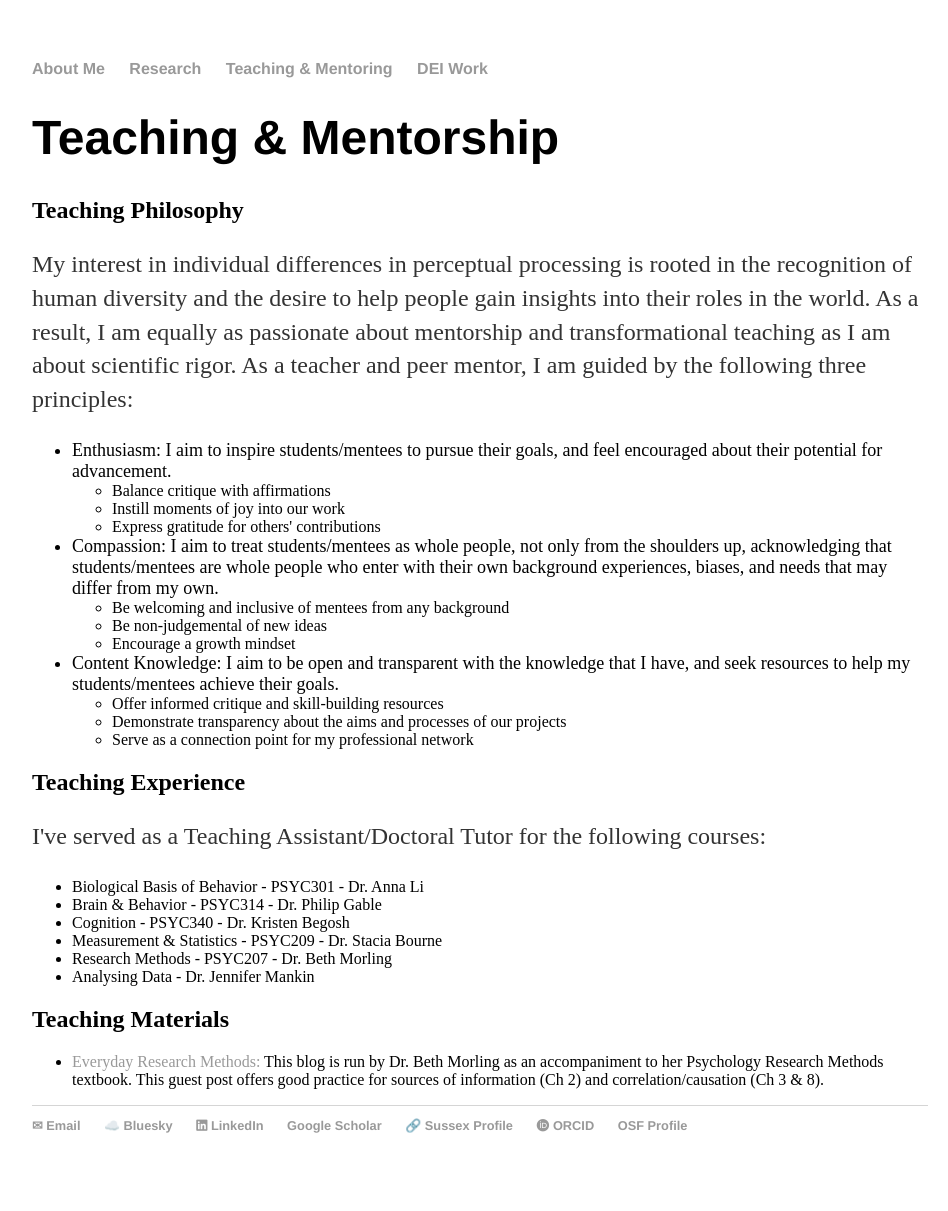
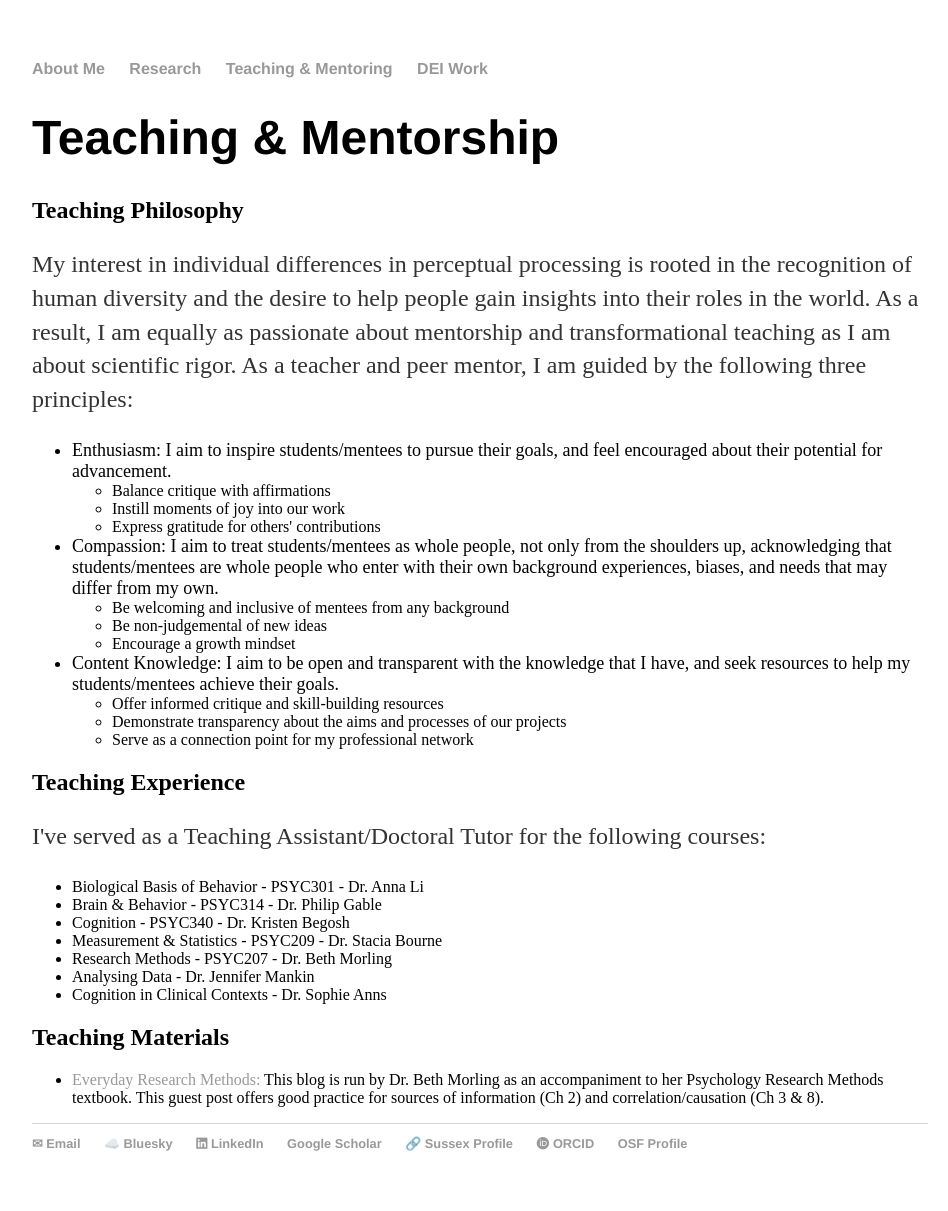
Before and after one commit to cdfine/cdfine.github.io, a Jekyll site: the page built from teaching.html, in a window 1280 px wide. Shown: the whole page, without its empty margins (160-1108 px from the left). Built offline with Jekyll 4.4.1, drawn with Linux system fonts in a browser that asks for light colours; a style sheet for code colours, icons or effects is not loaded.

Commit message:
Update teaching.html
add CCC

```diff
--- a/teaching.html
+++ b/teaching.html
@@ -43,6 +43,7 @@ title: Carli Fine | Teaching & Mentorship Philosophy
 		<li>Measurement & Statistics - PSYC209 - Dr. Stacia Bourne</li>
 		<li>Research Methods - PSYC207 - Dr. Beth Morling</li>
 		<li>Analysing Data - Dr. Jennifer Mankin</li>
+		<li>Cognition in Clinical Contexts - Dr. Sophie Anns</li>
 	</ul>
 	<h2>Teaching Materials</h2>
 	<ul>
```
